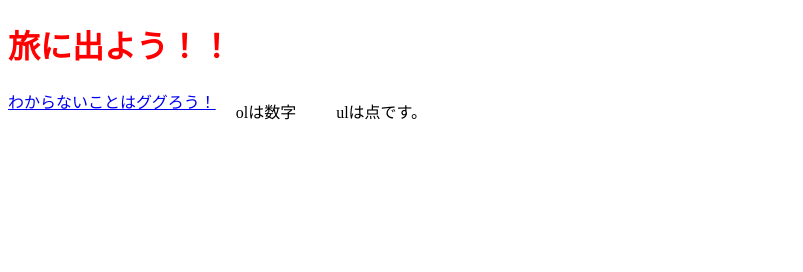
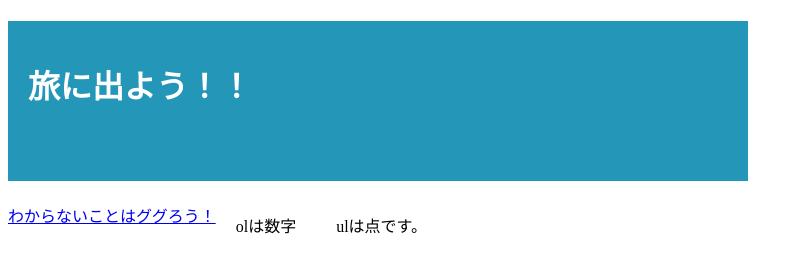
Before and after one commit to jjoney/gtripmem, a plain HTML site: page index.html in a window 1280 px wide. Shown: the whole page, without its empty margins (0-803 px from the left). Drawn offline with Linux system fonts and the light colour scheme.

Commit message:
Update stylesheet.css

```diff
--- a/stylesheet.css
+++ b/stylesheet.css
@@ -1,9 +1,14 @@
+
 body {
     font-family: "Avenir Next";
 }
 
 h1 {
-    color: #ff0000;
+    background-color: #2497b9;
+    color: #ffffff;
+    width: 700px;
+    height: 80px;
+    padding: 40px 20px;
 }
 
 a {
```
